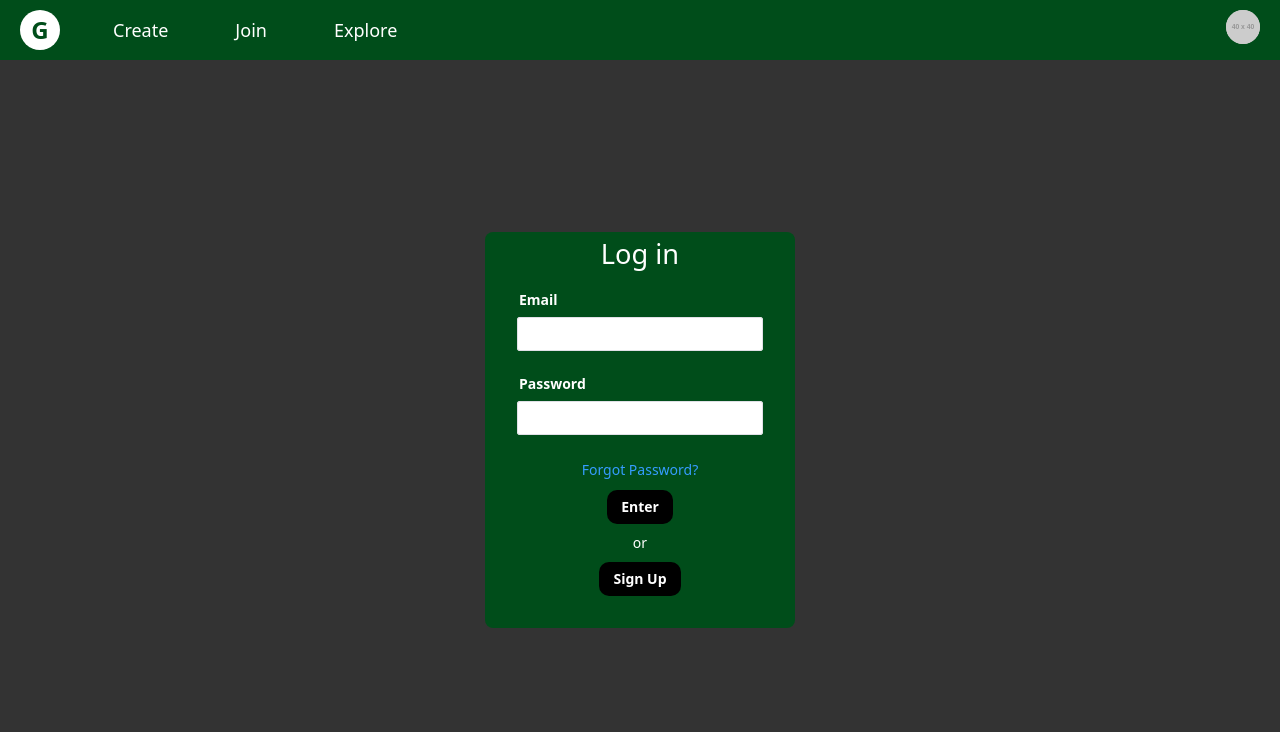
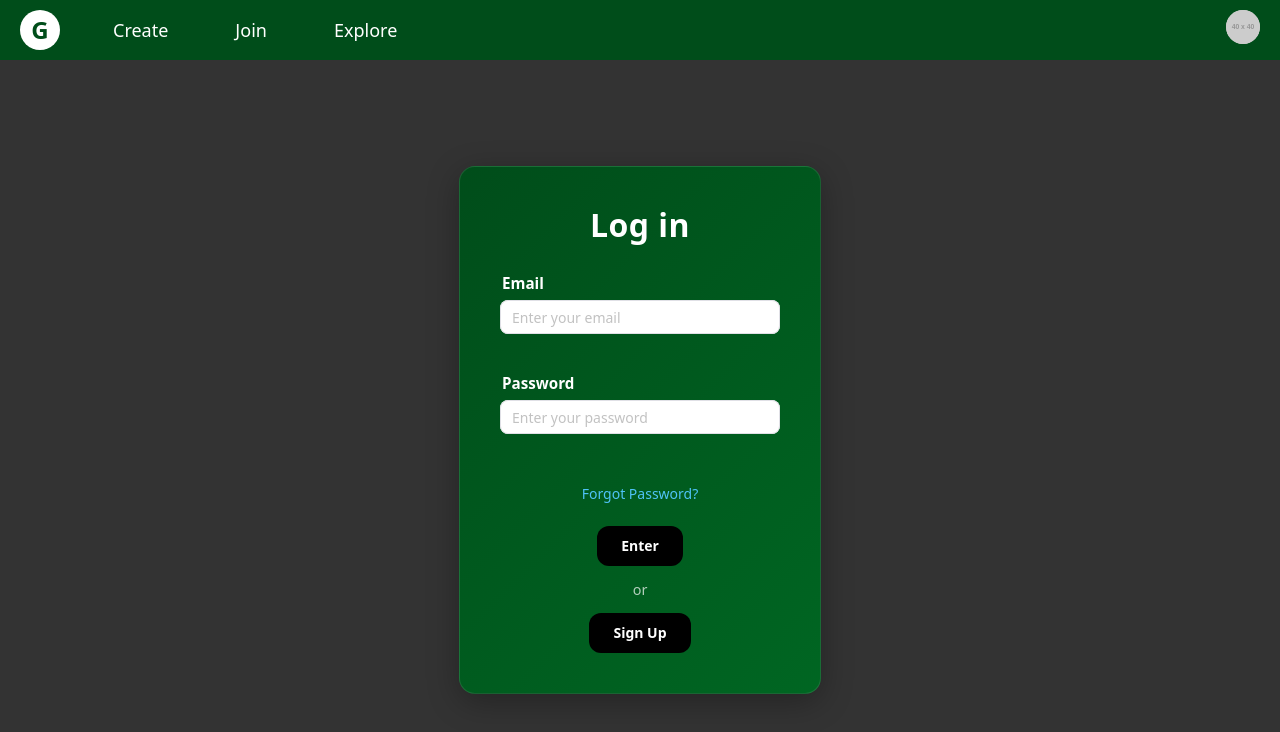
Before and after one commit to Gemmon/KahootFrontend, a Vue app: page /login in a window 1280 px wide. Shown: the top 732 px of the page. Built offline with nearby package versions, Linux system fonts and the light colour scheme; no server answers; some icons are missing.

Commit message:
Improved loginPage

```diff
--- a/src/views/LogInPageView.vue
+++ b/src/views/LogInPageView.vue
@@ -8,14 +8,15 @@
         <n-form-item label="Email" path="email">
           <n-input
           v-model:value="formValue.email"
-          placeholder=""
+          placeholder="Enter your email"
           clearable
           />
         </n-form-item>
         <n-form-item label="Password" path="password">
           <n-input
           v-model:value="formValue.password"
-          placeholder=""
+          placeholder="Enter your password"
+          type="password"
           clearable
           />
         </n-form-item>
@@ -29,7 +30,7 @@
         <n-button color="black" @click="handleEnterClick">
           Enter
         </n-button>
-        <span style="color:white">or</span>
+        <span class="or-text">or</span>
         <n-button color="black" @click="handleSignUpClick">
           Sign Up
         </n-button>
@@ -81,22 +82,24 @@ const formValue = ref(
 <style scoped>
 h1{
   margin: 0px;
-  margin-bottom: 1rem;
+  margin-bottom: 1.5rem;
   text-align: center;
-  font-size: 1.7rem;
+  font-size: 2rem;
   color: white;
-  font-weight:500;
+  font-weight: 600;
+  letter-spacing: 0.5px;
 }
 
 .form{
   margin: auto auto;
   width: fit-content;
   height: fit-content;
-  border-radius: 0.5rem;
-  background-color: #004d1a;
-  padding: 2rem;
-  padding-top:0;
-
+  border-radius: 1rem;
+  background: linear-gradient(135deg, #004d1a 0%, #006622 100%);
+  padding: 2.5rem;
+  padding-top: 2rem;
+  box-shadow: 0 8px 32px rgba(0, 0, 0, 0.3);
+  border: 1px solid rgba(255, 255, 255, 0.1);
 }
 
 :deep(.n-form){
@@ -104,26 +107,58 @@ h1{
   flex-direction: column;
   align-items: center;
   justify-content: center;
+  gap: 1rem;
+}
+
+:deep(.n-form-item) {
+  width: 280px;
+}
+
+:deep(.n-input) {
+  border-radius: 8px;
 }
 
 .under-buttons{
   display: flex;
   flex-direction: column;
   align-items: center;
-  gap: 0.5rem;
+  gap: 0.75rem;
+  margin-top: 1rem;
+}
+
+.or-text {
+  color: rgba(255, 255, 255, 0.7);
+  font-size: 0.9rem;
+  font-weight: 500;
 }
 
 :deep(.forgot-password *) {
-  color: #359DFF !important;
-  font-weight: normal;
+  color: #4FC3F7 !important;
+  font-weight: 500;
+  transition: color 0.2s ease;
 }
+
+:deep(.forgot-password *:hover) {
+  color: #81D4FA !important;
+}
+
 :deep(.n-button){
-  border-radius: 10px;
-  font-weight: bold;
+  border-radius: 12px;
+  font-weight: 600;
+  padding: 0 1.5rem;
+  height: 40px;
+  transition: all 0.2s ease;
 }
+
+:deep(.n-button:hover){
+  transform: translateY(-1px);
+  box-shadow: 0 4px 12px rgba(0, 0, 0, 0.2);
+}
+
 :deep(.n-form-item-label__text){
   color: white;
-  font-weight: bold;
+  font-weight: 600;
+  font-size: 0.95rem;
 }
 
 </style>
```
